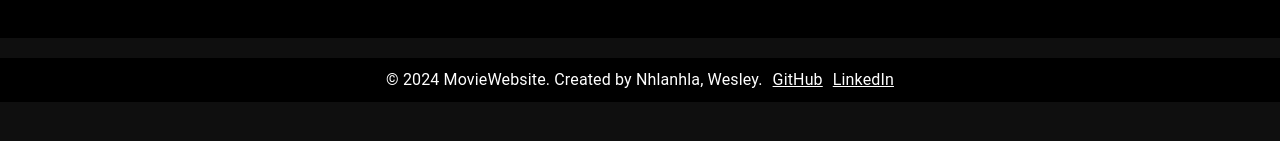
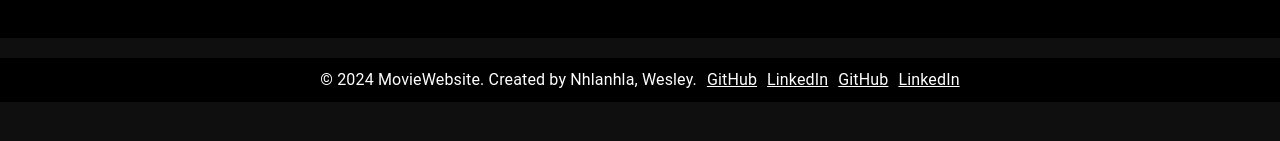
Before and after one commit to thewesss/CineStream-Website, a React (Create React App) app: page /actor/1 in a window 1280 px wide. Shown: the part 275-416 px from the top of the page. Built offline with nearby package versions, Linux system fonts and the light colour scheme; no server answers; a web font is replaced by a local one.

Commit message:
Update Footer.jsx

```diff
--- a/src/components/Footer.jsx
+++ b/src/components/Footer.jsx
@@ -9,8 +9,10 @@ const Footer = () => {
             <Container maxWidth="lg">
                 <Typography variant="body1" align="center">
                     &copy; 2024 MovieWebsite. Created by Nhlanhla, Wesley.
-                    <a href="https://github.com/your-github" style={{ color: 'white', marginLeft: 10 }}>GitHub</a>
-                    <a href="https://linkedin.com/in/your-linkedin" style={{ color: 'white', marginLeft: 10 }}>LinkedIn</a>
+                    <a href="https://github.com/Nhlanhla-advocate" style={{ color: 'white', marginLeft: 10 }}>GitHub</a>
+                    <a href="https://www.linkedin.com/in/nhlanhla-advocate-msibi-258117288" style={{ color: 'white', marginLeft: 10 }}>LinkedIn</a>
+                    <a href="https://github.com/thewesss" style={{ color: 'white', marginLeft: 10 }}>GitHub</a>
+                    <a href="https://linkedin.com/in/wesley-mutyambizi" style={{ color: 'white', marginLeft: 10 }}>LinkedIn</a>
                 </Typography>
             </Container>
         </footer>
```
